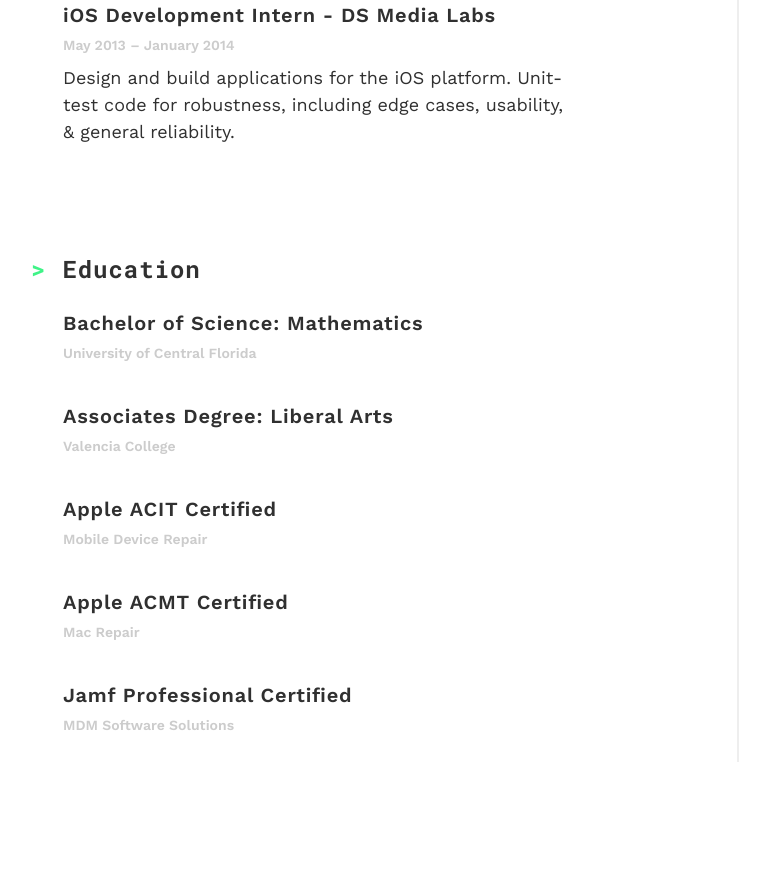
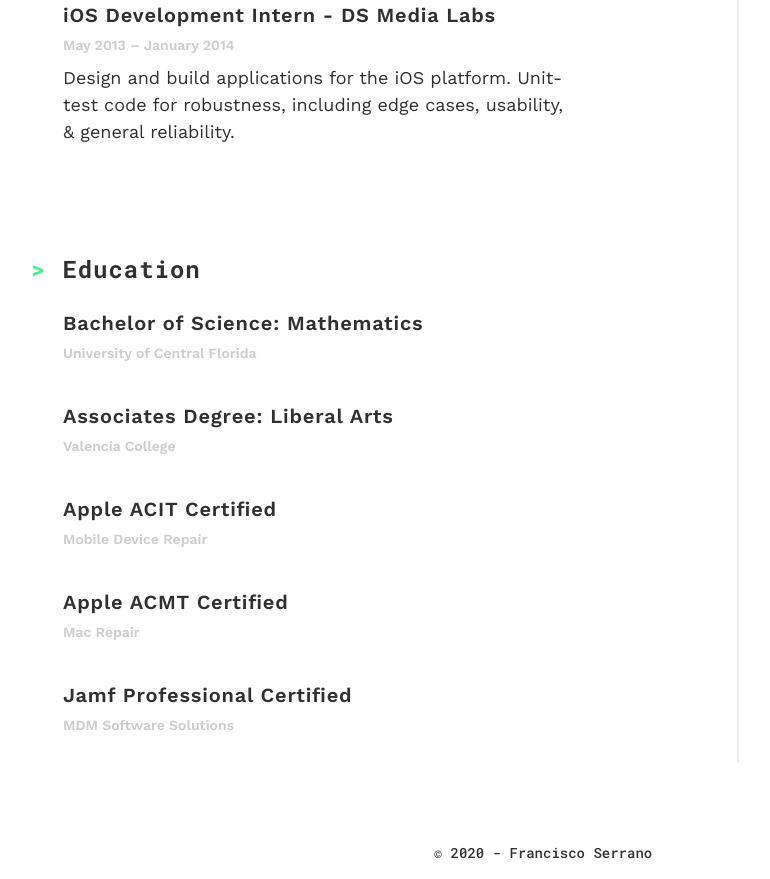
Before and after one commit to FranciscoSerrano/ciscoserrano, a Gatsby site: page / in a window 1280 px wide. Shown: the part 2911-3790 px from the top of the page, without its empty margins (97-867 px from the left). Before the commit the page ends 3673 px from the top, so only its background shows below. Built offline with nearby package versions, Linux system fonts and the light colour scheme; Gatsby itself is replaced by a stand-in of ours.

Commit message:
Adds a footer for copyright

```diff
--- /dev/null
+++ b/src/components/footer.js
@@ -0,0 +1,30 @@
+import React from "react"
+import styled from "styled-components"
+
+// Import desired stylesheets
+import "../styles/colors.css"
+import "../styles/global.scss"
+
+const Footer = styled.footer`
+  display: flex;
+  padding-top: 80px;
+  padding-bottom: 16px;
+
+  p {
+    width: 100%;
+    font-family: "Roboto Mono", monospace;
+    font-size: 14px;
+    text-align: center;
+    margin-bottom: 0;
+  }
+`
+
+const footer = () => {
+  return (
+    <Footer className="container">
+      <p>© {new Date().getFullYear()} - Francisco Serrano </p>
+    </Footer>
+  )
+}
+
+export default footer
--- a/src/pages/index.js
+++ b/src/pages/index.js
@@ -12,6 +12,7 @@ import ButtonsWrapper from "../components/buttonsWrapper"
 import { Sun, Moon } from "../components/theme-switcher/icons" // Import icons for theme-switcher
 import Hero from "../components/hero"
 import Resume from "../components/resume/resume"
+import Footer from "../components/footer"
 
 const Layout = styled.main`
   ${"" /* Dark Mode styles */}
@@ -129,6 +130,7 @@ export default class index extends Component {
         </ButtonsWrapper>
         <Hero />
         <Resume />
+        <Footer />
       </Layout>
     )
   }
```
